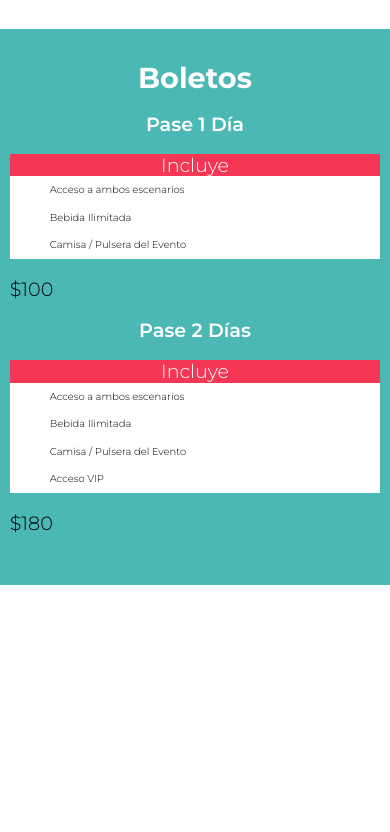
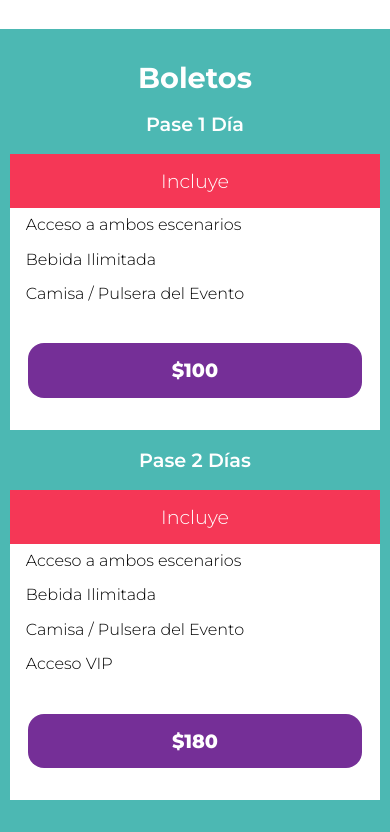
Before and after one commit to Dandy182/musicfest, a website: page index.html in a window 390 px wide. Shown: the part 3187-4019 px from the top of the page. Before the commit the page ends 3772 px from the top, so only its background shows below. Drawn offline with Linux system fonts and the light colour scheme.

Commit message:
corrección del mixing tablet y css de los pases terminado

```diff
--- a/index.html
+++ b/index.html
@@ -167,7 +167,7 @@
         <section id="boletos" class="contenedor-boletos">
             <h3>Boletos</h3>
 
-        <div class="boletos contenedor">
+        <div class="contenedor boletos">
             <div class="pase">
                 <p class="pase-nombre">Pase 1 Día</p>
                 <header class="pase-header">
--- a/src/sass/globales/_mixins.scss
+++ b/src/sass/globales/_mixins.scss
@@ -2,9 +2,6 @@
 @mixin tablet(){
     @media only screen and (min-width:800px){
         @content;
-        display: flex;
-        justify-content: space-between;
-        align-items: center;
     }
 }
 
--- a/src/sass/layout/_boletos.scss
+++ b/src/sass/layout/_boletos.scss
@@ -5,6 +5,16 @@
 .contenedor-boletos{
     background-color: v.$verde;
     padding: 2rem 0;
+    .boletos{
+        .pase{
+            width: 100%;
+        }
+        @include m.tablet{
+            @include m.flex(1rem, space-around, top){
+                max-width: 95%;
+            }
+        }
+    }
 }
 
 .pase-header,
@@ -20,6 +30,7 @@
 
 .pase-header{
     background-color: v.$rosa;
+    padding: 1rem 0;
     p{
         margin: 0;
 
@@ -30,10 +41,28 @@
 .pase-body{
     ul{
         margin: 0;
+        padding:0 1rem;
         list-style: none;
         li{
             padding: .5rem 0;
+            font-size: 1rem;
         }
     }
     background-color: v.$blanco;
 }
+
+.pase-footer{
+    background-color: v.$blanco;
+    padding: 2rem 0;
+
+    p{
+        background-color: v.$morado;
+        color: v.$blanco;
+        font-weight: 800;
+        text-align: center;
+        width: 90%;
+        margin: 0 auto;
+        padding: 1rem;
+        border-radius: 1rem;
+    }
+}
--- a/src/sass/layout/_header.scss
+++ b/src/sass/layout/_header.scss
@@ -1,5 +1,6 @@
 @use '../globales/variables' as v;
 @use '../globales/mixins' as m;
+
 .encabezado{
     background-color: v.$verde;
     padding:1rem 0;
@@ -7,13 +8,15 @@
         h1{
             color:v.$blanco;
         }
-        @include m.tablet
+        @include m.tablet{
+             @include m.flex(2rem, space-between, center);
+        }
     }
 }
 
 .navegacion__principal{
     @include m.tablet{
-         column-gap: 2rem;
+        @include m.flex;
     };
     a{
         display: block;
```
Also changed, not shown: build/css/app.css.
